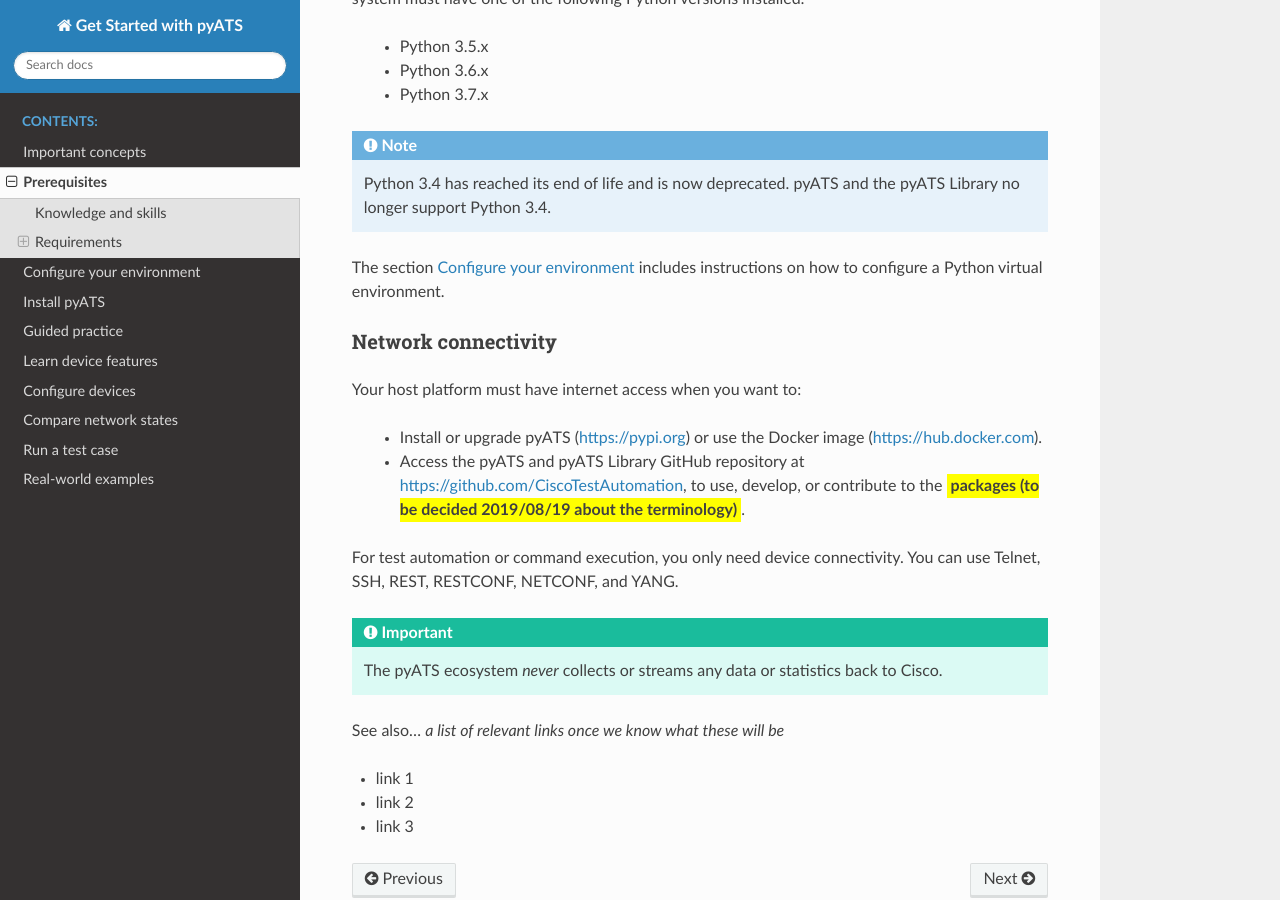
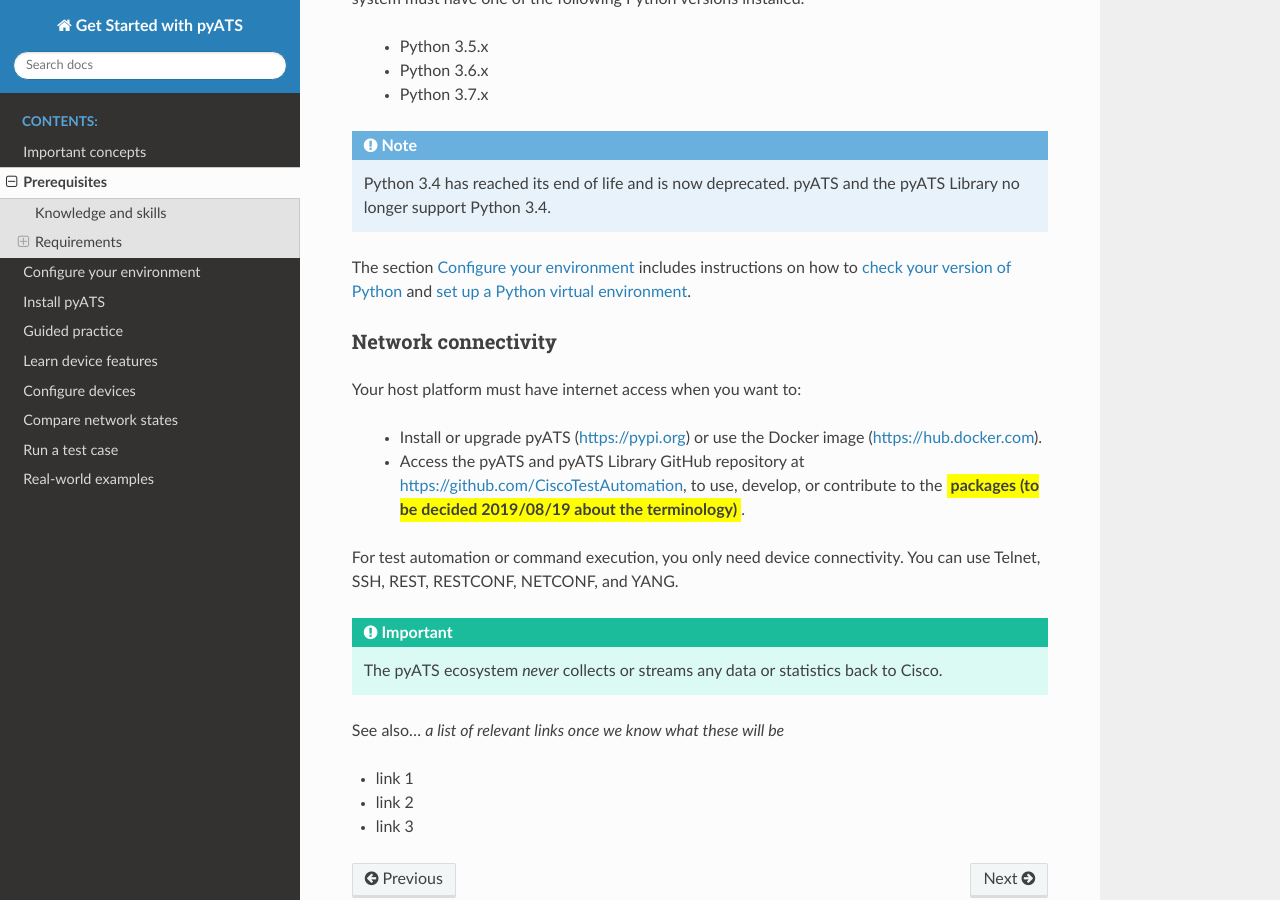
Before and after one commit to CiscoTestAutomation/getting-started, a Sphinx documentation site: the page built from source/prereqs/Prerequisites.rst, in a window 1280 px wide and 900 px high, scrolled down 1568 px. Built offline with Sphinx 7.4.7 and the Read the Docs theme 2.0.0, drawn with Linux system fonts in a browser that asks for light colours; pages that are not in the unit, such as notebooks, are missing from menus.

Commit message:
Changed the links to check Python version.

```diff
--- a/source/prereqs/Prerequisites.rst
+++ b/source/prereqs/Prerequisites.rst
@@ -50,7 +50,7 @@
 
 .. note:: Python 3.4 has reached its end of life and is now deprecated. |pyATS| and the |library| no longer support Python 3.4.
 
-The section :ref:`configure-environment` includes instructions on how to configure a Python virtual environment.
+The section :ref:`configure-environment` includes instructions on how to :ref:`check your version of Python <check-python>` and :ref:`set up a Python virtual environment <set-up-venv>`.
 
 Network connectivity
 ^^^^^^^^^^^^^^^^^^^^^
```
